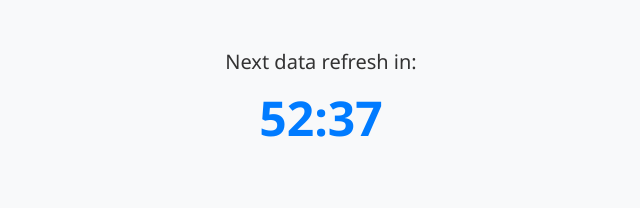
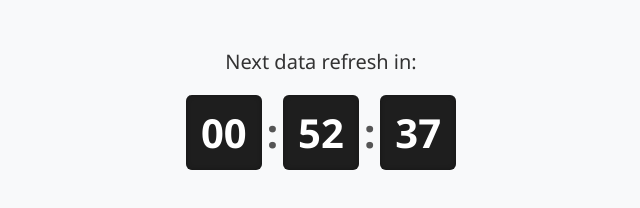
Before and after one commit to EPcounter/refresh-timer, a plain HTML site: page index.html in a window 1280 px wide. Shown: the whole page, without its empty margins (319-959 px from the left). Drawn offline with Linux system fonts and the light colour scheme.

Commit message:
Update index.html

```diff
--- a/index.html
+++ b/index.html
@@ -13,18 +13,38 @@
     }
     .label {
       font-size: 20px;
-      margin-bottom: 10px;
+      margin-bottom: 20px;
     }
     .timer {
-      font-size: 48px;
+      display: inline-flex;
+      gap: 5px;
+    }
+    .digit {
+      font-size: 40px;
       font-weight: bold;
-      color: #007bff;
+      background: #1e1e1e;
+      color: white;
+      padding: 10px 15px;
+      border-radius: 6px;
+      box-shadow: inset 0 0 5px rgba(0,0,0,0.3);
+    }
+    .separator {
+      font-size: 40px;
+      font-weight: bold;
+      color: #555;
+      padding: 10px 0;
     }
   </style>
 </head>
 <body>
   <div class="label">Next data refresh in:</div>
-  <div id="countdown" class="timer">--:--</div>
+  <div id="countdown" class="timer">
+    <div class="digit" id="hh">--</div>
+    <div class="separator">:</div>
+    <div class="digit" id="mm">--</div>
+    <div class="separator">:</div>
+    <div class="digit" id="ss">--</div>
+  </div>
 
   <script>
     function getNextRefreshTime() {
@@ -45,11 +65,13 @@
       const nextRefresh = getNextRefreshTime();
       const diff = Math.max(0, nextRefresh - now);
 
-      const minutes = Math.floor(diff / 60000);
-      const seconds = Math.floor((diff % 60000) / 1000);
+      const hours = Math.floor(diff / (1000 * 60 * 60));
+      const minutes = Math.floor((diff % (1000 * 60 * 60)) / (1000 * 60));
+      const seconds = Math.floor((diff % (1000 * 60)) / 1000);
 
-      const display = `${minutes.toString().padStart(2, '0')}:${seconds.toString().padStart(2, '0')}`;
-      document.getElementById('countdown').textContent = display;
+      document.getElementById('hh').textContent = hours.toString().padStart(2, '0');
+      document.getElementById('mm').textContent = minutes.toString().padStart(2, '0');
+      document.getElementById('ss').textContent = seconds.toString().padStart(2, '0');
     }
 
     setInterval(updateCountdown, 1000);
```
